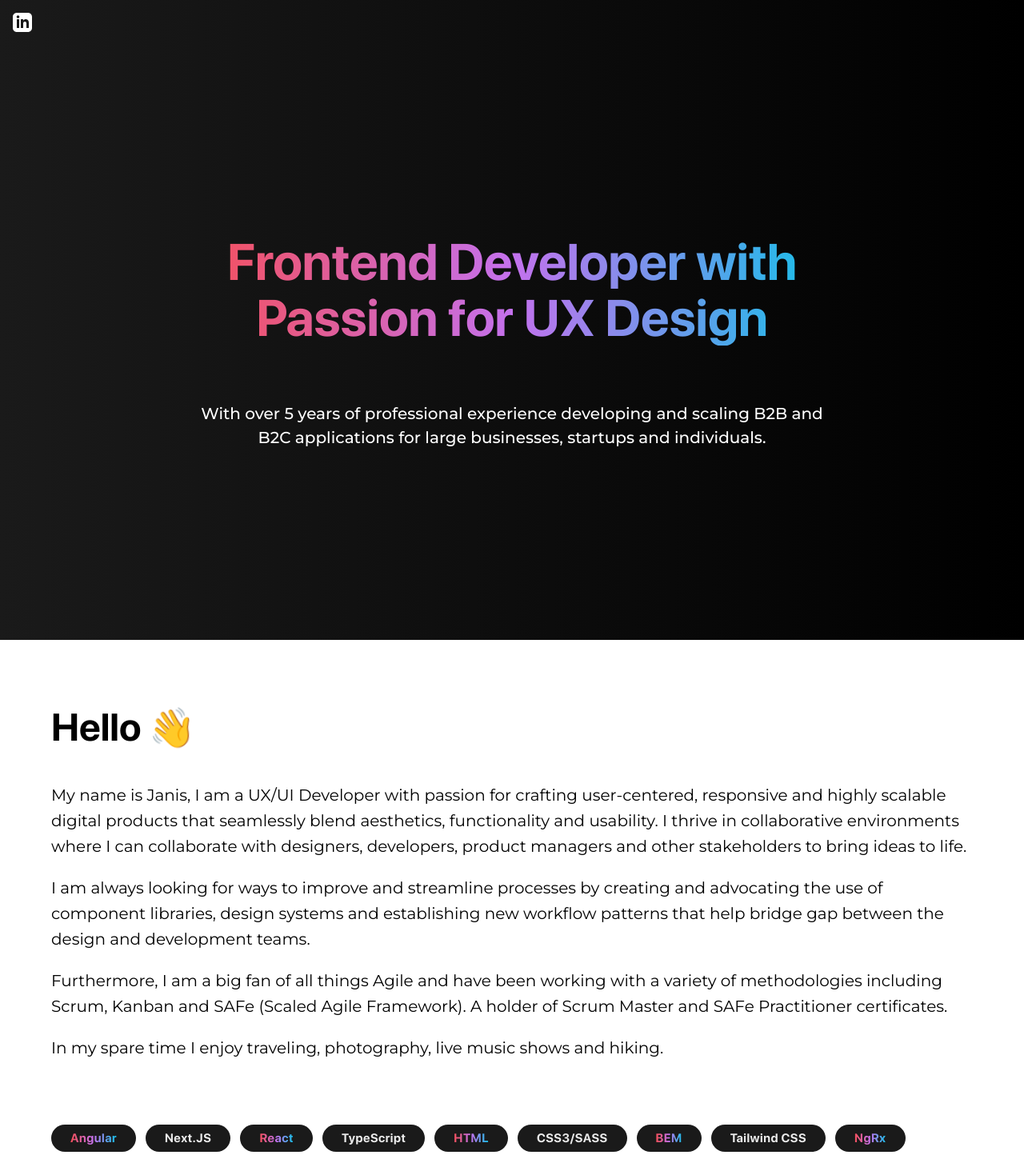
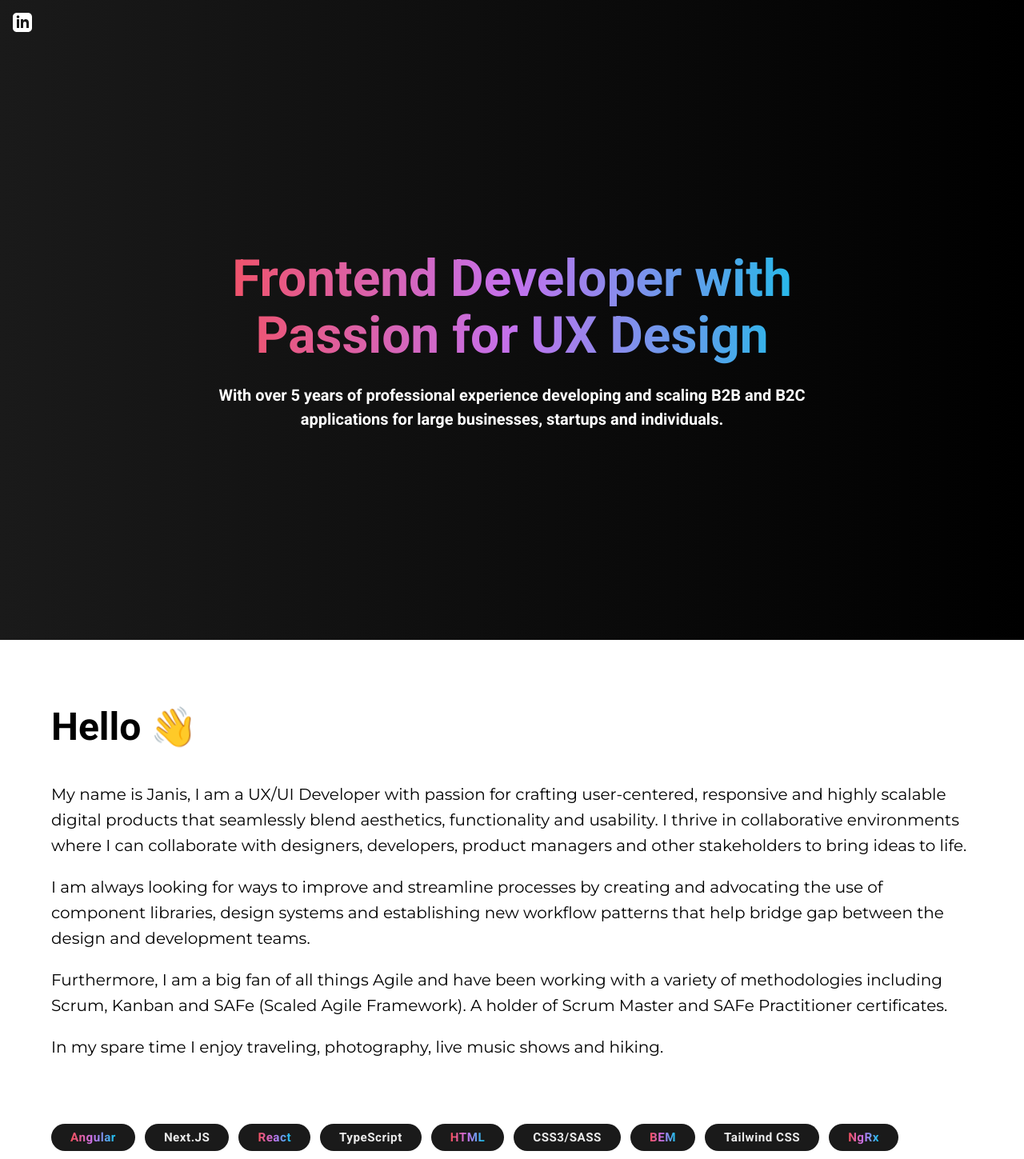
Before and after one commit to JanisOzolins/janisozolins-2023, a Next.js app: page / in a window 1280 px wide. Shown: the top 1449 px of the page at 80% size. Built offline with nearby package versions, Linux system fonts and the light colour scheme.

Commit message:
Change font

```diff
--- a/app/components/Hero/hero.module.scss
+++ b/app/components/Hero/hero.module.scss
@@ -50,6 +50,7 @@
     -webkit-text-fill-color: transparent;
     font-size: 3rem;
     line-height: 1.1;
+    margin-bottom: 0;
 
     @media (min-width: 768px) {
       font-size: 4rem;
@@ -57,10 +58,11 @@
   }
 
   &__description {
+    font-family: "Roboto", sans-serif;
     line-height: 1.5;
     font-size: 1rem;
-    margin-top: 1rem;
-    font-weight: 500;
+    margin-top: 1.5rem;
+    font-weight: 700;
     color: #fff;
 
     @media (min-width: 768px) {
--- a/app/components/Skills/skills.module.scss
+++ b/app/components/Skills/skills.module.scss
@@ -20,7 +20,7 @@
     background-color: $dark;
 
     &__label {
-      font-family: "SFPro";
+      font-family: "Roboto", sans-serif;
       letter-spacing: 0.5px;
       line-height: 1.2;
       font-size: 0.95rem;
--- a/app/styles/globals.scss
+++ b/app/styles/globals.scss
@@ -1,18 +1,19 @@
-@font-face {
-  font-family: "SFPro";
-  src: url("/fonts/SFPro.woff2") format("woff2");
-}
+@import url("https://fonts.googleapis.com/css2?family=Roboto:wght@300;400;600;700;800;900&display=swap");
 
 body {
   margin: 0;
 }
 
-h1,
+h1 {
+  font-family: "Roboto", sans-serif;
+  font-weight: 700;
+}
+
 h2,
 h3,
 h4,
 h5 {
-  font-family: "SFPro";
+  font-family: "Roboto", sans-serif;
   font-weight: bold;
 }
 
```
Also changed, not shown: public/fonts/SFPro.woff2 (deleted).
